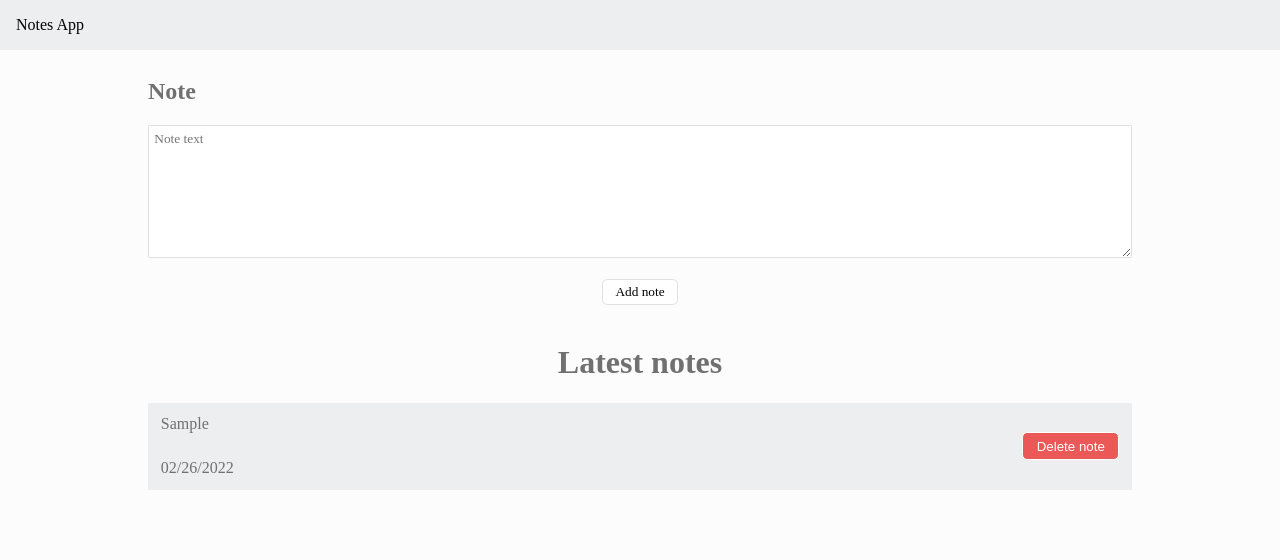
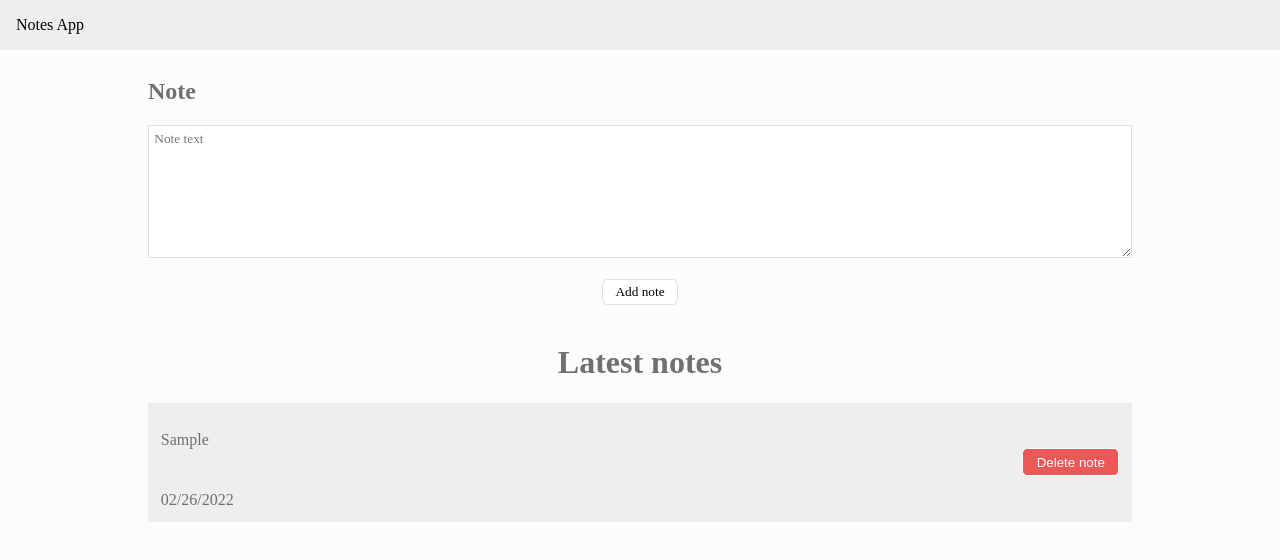
Before and after one commit to itspatys/note-list, a React (Create React App) app: page / in a window 1280 px wide. Both pictures are taken after typing "Sample" into the empty fields and a click on the button "Add note". Shown: the top 560 px of the page. Built offline with nearby package versions, Linux system fonts and the light colour scheme; a web font is replaced by a local one.

Commit message:
Added markdown support.

```diff
--- a/package.json
+++ b/package.json
@@ -8,6 +8,7 @@
     "@testing-library/user-event": "^13.5.0",
     "react": "^17.0.2",
     "react-dom": "^17.0.2",
+    "react-markdown": "^8.0.0",
     "react-router-dom": "^6.2.1",
     "react-scripts": "5.0.0",
     "sass": "^1.49.9",
--- a/src/components/Note/Note.js
+++ b/src/components/Note/Note.js
@@ -1,4 +1,5 @@
 import { Link } from "react-router-dom"
+import { ReactMarkdown } from "react-markdown/lib/react-markdown"
 
 import "./Note.scss"
 
@@ -9,7 +10,11 @@
     return (
         <div className={isNotePage ? "Note Note--notepage" : "Note"}>
             <div className="Note__grid-element--text">
-                <div className="Note__text">{text}</div>
+                <div className="Note__text">
+                    <ReactMarkdown>
+                        {text}
+                    </ReactMarkdown>
+                </div>
             </div>
             <div className="Note__grid-element--button">
                 <div className="Note__button-wrapper">
```
Also changed, not shown: 1 other file (tests, documents, lock files or other folders).
